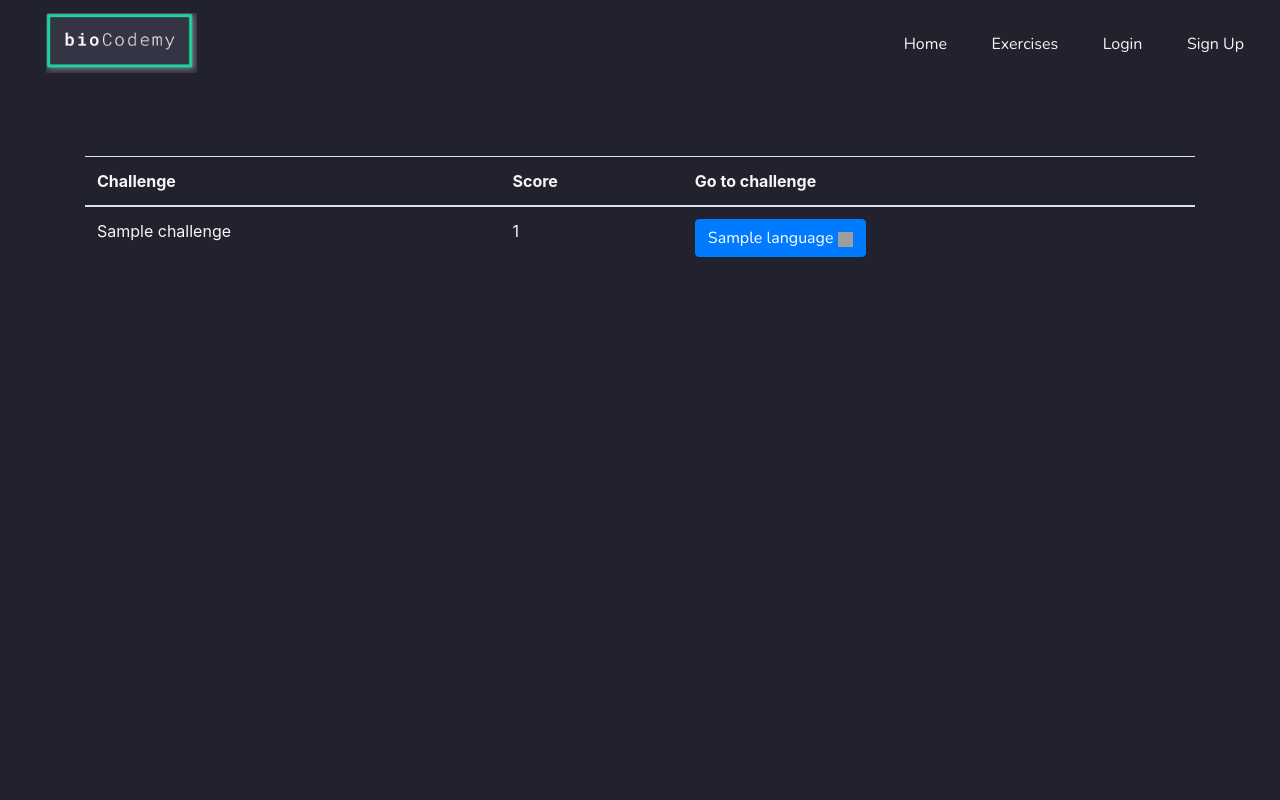
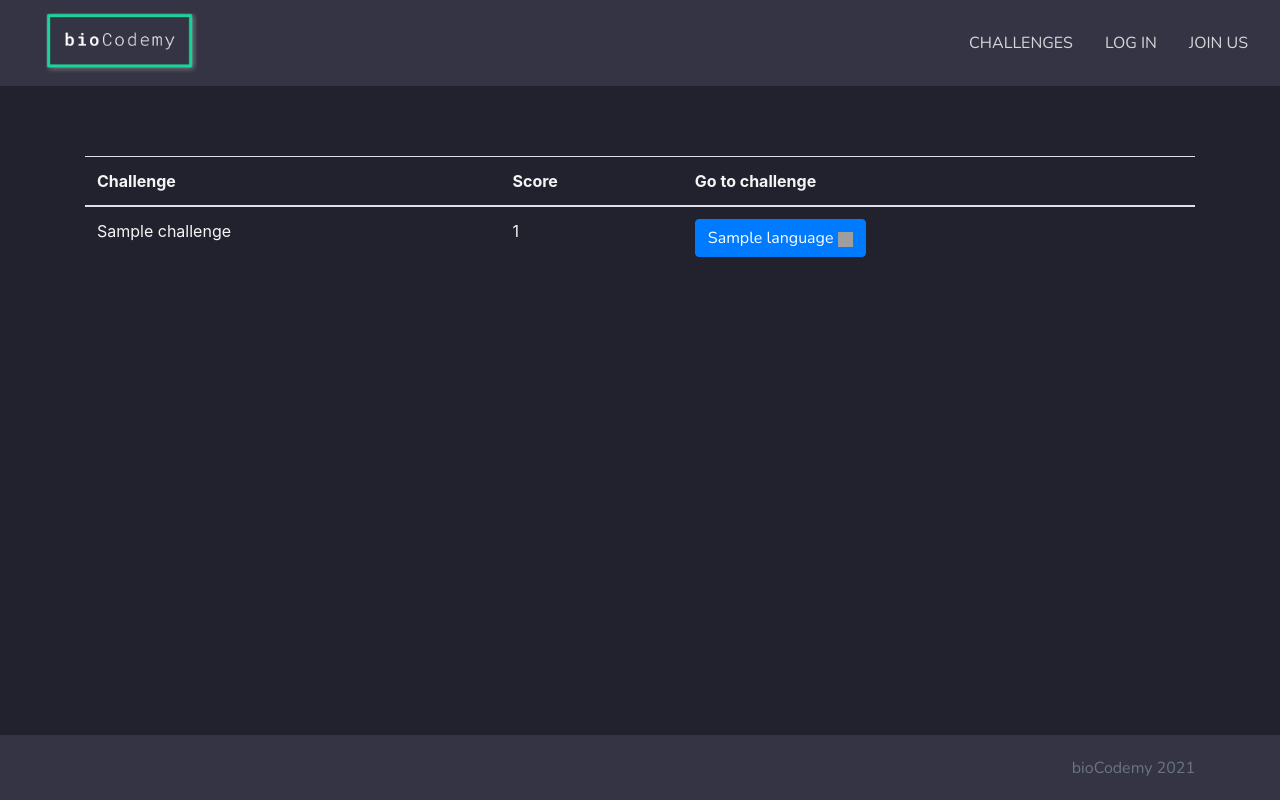
Before and after one commit to aitortxo10/DBW_project, a Flask app: page /exercises in a window 1280 px wide. Run offline with Flask 2, Linux system fonts and the light colour scheme; tables that the repository leaves empty hold one stand-in row (values such as "Sample post"); some libraries are stand-ins or nearby versions; grey boxes are pictures that could not be loaded.

Commit message:
base Maria

```diff
--- a/project/templates/base.html
+++ b/project/templates/base.html
@@ -1,4 +1,4 @@
-<!doctype html>
+<!DOCTYPE html>
 <html lang="en">
   <head>
     <meta charset="utf-8">
@@ -7,56 +7,82 @@
     <meta name="description" content="">
     <meta name="author" content="">
 
-    <title>DBW_project</title>
+    <title>DBW Project</title>
 
+    <!-- Bootstrap -->
     <link rel="stylesheet"
           href="{{ url_for('static', filename='bootstrap.min.css') }}">
-    <link href="{{ url_for('static', filename='index.css') }}" rel="stylesheet">
+    <link rel="stylesheet"
+          href="{{ url_for('static', filename='index.css') }}">
   </head>
 
-  <header>
-    <nav class="navbar custom">
-      <a class="navbar-brand" href="#">
-        <img id="weblogo" src="{{ url_for('static', filename='logo2.png') }}"></a>
-            <div id="navbarMenu">
-                <div class="navbar-end">
-                    <a href="{{ url_for('main.index') }}" class="nav-link">
-                        Home
+
+<body>
+
+  <!-- Top menu -->
+  <nav class="navbar navbar-dark navbar-expand-md bg-custom">
+      <a class="navbar-brand" href="{{ url_for('main.index') }}">
+        <img id="weblogo" src="{{ url_for('static', filename='logo2.png') }}" alt="bioCodemy">
       </a>
+
+      <button class="navbar-toggler" type="button" data-toggle="collapse" data-target="#navbarNav" aria-controls="navbarNav" aria-expanded="false" aria-label="Toggle navigation">
+            <span class="navbar-toggler-icon"></span>
+      </button>
+
+      <div class="collapse navbar-collapse" id="navbarNav">
+        <ul class="navbar-nav ml-auto">
+          <li class="nav-item">
              <a href="{{url_for('auth.exercises') }}" class="nav-link">
-                        Exercises
+               Challenges
              </a>
+           </li>
+          {% if not current_user.is_authenticated %}
+          <li class="nav-item">
+            <a href="{{ url_for('auth.login') }}" class="nav-link">
+                Log In
+            </a>
+          </li>
+          <li class="nav-item">
+            <a href="{{ url_for('auth.signup') }}" class="nav-link">
+                Join Us
+            </a>
+          </li>
+          {% endif %}
           {% if current_user.is_authenticated %}
+
+          <li class="nav-item">
             <a href="{{ url_for('main.profile') }}" class="nav-link">
               Profile
             </a>
-                    {% endif %}
-                    {% if not current_user.is_authenticated %}
-                    <a href="{{ url_for('auth.login') }}" class="nav-link" id="login">
-                        Login
-                    </a>
-                    <a href="{{ url_for('auth.signup') }}" class="nav-link" id="signup">
-                        Sign Up
-                    </a>
-                    {% endif %}
-                    {% if current_user.is_authenticated %}
-                    <a href="{{ url_for('auth.logout') }}" class="nav-link" id=signup>
+          </li>
+          <li class="nav-item">
+            <a href="{{ url_for('auth.logout') }}" class="nav-link">
               Logout
             </a>
+          </li>
           {% endif %}
-                  </div>
+        </ul>
       </div>
   </nav>
-  </header>
-  <body>
+
+
+
   <div class="container" id="general_body">
     <div class="container" id="python_fill">
       {% block content %}
       {% endblock %}
     </div>
   </div>
+
+  <footer class="footer">
+    <div class="container">
+      <span class="text-muted"><a>bioCodemy 2021</a></span>
+    </div>
+  </footer>
+
   <script src="{{ url_for('static', filename='jquery.min.js') }}"></script>
   <script src="{{ url_for('static', filename='bootstrap.min.js') }}"></script>
+
 </body>
 
 </html>
```
Lines whose indentation alone changed are shown as unchanged.
